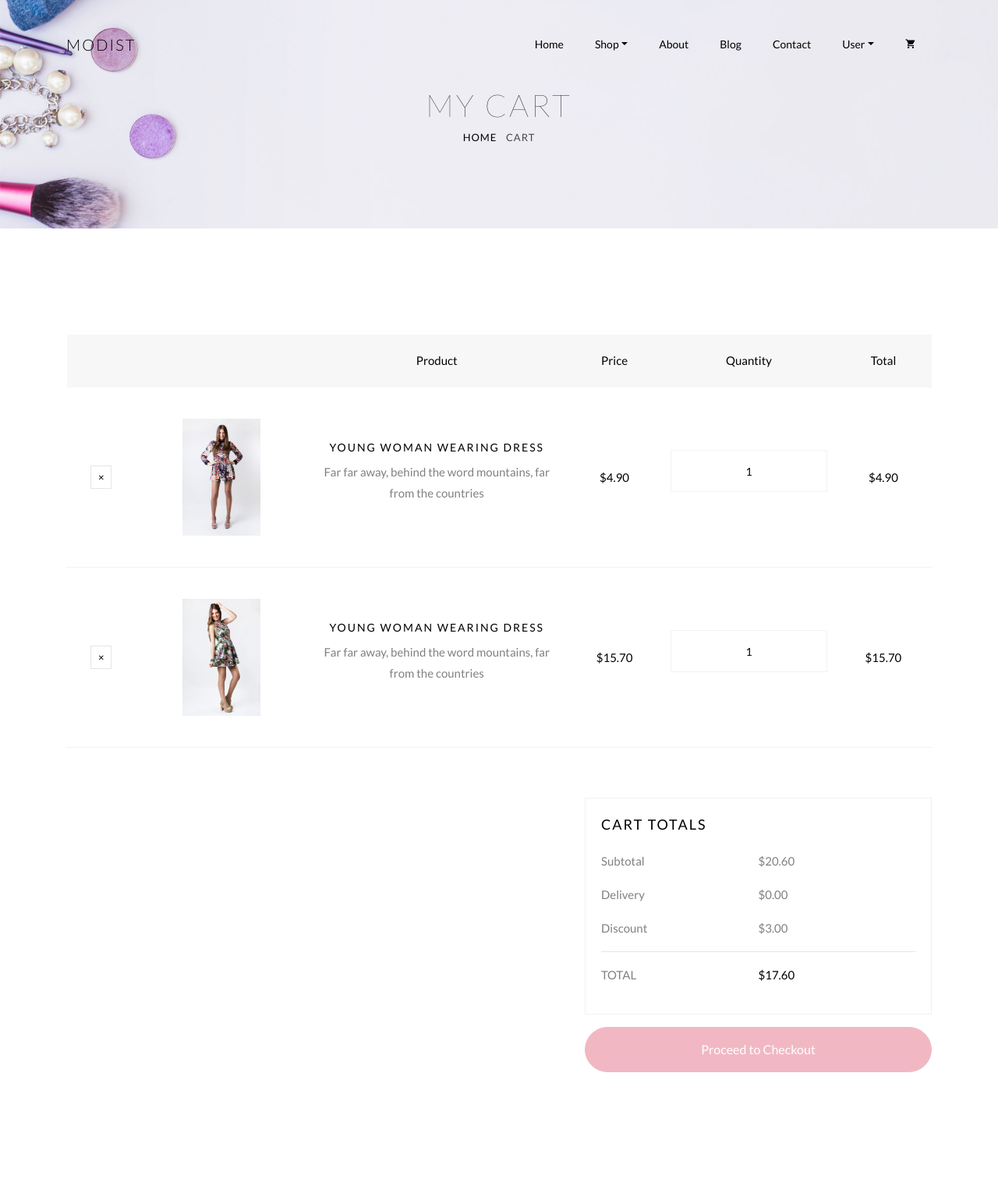
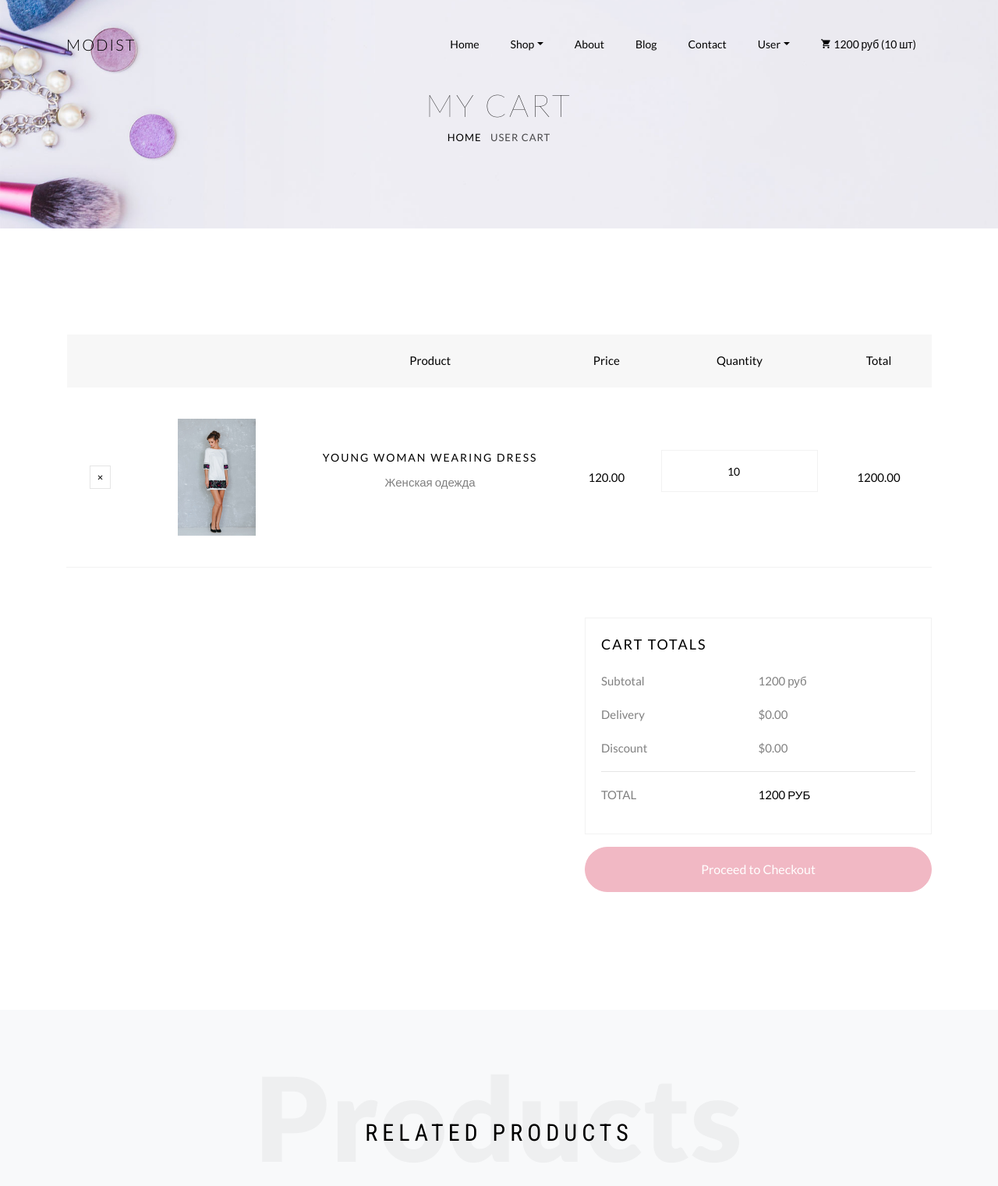
Before and after one commit to Ximaxis/DJ_base, a Django app: page /basket/ in a window 1280 px wide. Shown: the top 1521 px of the page at 78% size. Run offline with Django 3.2, Linux system fonts and the light colour scheme; a user stored in the database is signed in; data comes from the database, SQL or seed files in the repository; tables that the repository leaves empty hold one stand-in row (values such as "Sample post"); some libraries are stand-ins or nearby versions; some web fonts are replaced.

Commit message:
Lesson 6 TEMP

```diff
--- a/authnapp/views.py
+++ b/authnapp/views.py
@@ -10,6 +10,8 @@ def login(request):
     title = "вход"
 
     login_form = ShopUserLoginForm(data=request.POST or None)
+    next_page = request.GET["next"] if "next" in request.GET.keys() else ""
+
     if request.method == "POST" and login_form.is_valid():
         username = request.POST["username"]
         password = request.POST["password"]
@@ -17,9 +19,11 @@ def login(request):
         user = auth.authenticate(username=username, password=password)
         if user and user.is_active:
             auth.login(request, user)
+            if "next_page" in request.POST.keys():
+                return HttpResponseRedirect(request.POST["next_page"])
             return HttpResponseRedirect(reverse("main"))
 
-    content = {"title": title, "login_form": login_form}
+    content = {"title": title, "login_form": login_form, "next_page": next_page}
     return render(request, "authnapp/login.html", content)
 
 
--- a/basketapp/urls.py
+++ b/basketapp/urls.py
@@ -9,5 +9,6 @@ app_name = BasketappConfig.name
 urlpatterns = [
     path("", basketapp.basket, name="cart"),
     path("add/<slug:slug>/", basketapp.basket_add, name="add"),
-    path("remove/<int:pk>)/", basketapp.basket_remove, name="remove")
+    path("remove/<int:pk>/", basketapp.basket_remove, name="remove"),
+    path("edit/<int:pk>/<int:quantity>/", basketapp.basket_edit, name="edit"),
     ]
--- a/basketapp/views.py
+++ b/basketapp/views.py
@@ -1,15 +1,29 @@
+from django.conf import settings
+from django.contrib.auth.decorators import login_required
+from django.http import JsonResponse
 from django.shortcuts import HttpResponseRedirect, get_object_or_404, render
+from django.template.loader import render_to_string
+from django.urls import reverse
 from .models import Basket
 from mainapp.models import Products
 
 
+@login_required
 def basket(request):
-    title = "Корзина"
-    content = {"title": title}
-    return render(request, 'mainapp/cart.html', content)
+    title = "корзина"
+    basket_items = Basket.objects.filter(user=request.user).order_by("product__category")
+    basket = []
+    if request.user.is_authenticated:
+        basket = Basket.objects.filter(user=request.user)
+    content = {"title": title, "basket_items": basket_items, "media_url": settings.MEDIA_URL,
+               "project_settings": settings, "basket": basket}
+    return render(request, "mainapp/cart.html", content)
 
 
+@login_required
 def basket_add(request, slug):
+    if "login" in request.META.get("HTTP_REFERER"):
+        return HttpResponseRedirect(reverse("products:product", args=[slug]))
     product = get_object_or_404(Products, slug=slug)
     basket = Basket.objects.filter(user=request.user, product=product).first()
 
@@ -22,6 +36,29 @@ def basket_add(request, slug):
     return HttpResponseRedirect(request.META.get("HTTP_REFERER"))
 
 
-def basket_remove(request):
-    content = {}
-    return render(request, "mainapp/cart.html", content)
+@login_required
+def basket_remove(request, pk):
+    basket_record = get_object_or_404(Basket, pk=pk)
+    basket_record.delete()
+    return HttpResponseRedirect(request.META.get("HTTP_REFERER"))
+
+
+@login_required
+def basket_edit(request, pk, quantity):
+    if request.is_ajax():
+        print(f"{pk} - {quantity}")
+        new_basket_item = Basket.objects.get(pk=int(pk))
+
+        if quantity > 0:
+            new_basket_item.quantity = quantity
+            new_basket_item.save()
+        else:
+            new_basket_item.delete()
+
+        basket_items = Basket.objects.filter(user=request.user)
+
+        content = {"basket_items": basket_items, "media_url": settings.MEDIA_URL}
+
+        result = render_to_string("mainapp/includes/inc_basket_list.html", content)
+
+        return JsonResponse({"result": result})
--- a/django_shop/settings.py
+++ b/django_shop/settings.py
@@ -133,6 +133,10 @@ MEDIA_URL = '/media/'
 
 AUTH_USER_MODEL = 'authnapp.ShopUser'
 
+# Set login path:
+#   https://docs.djangoproject.com/en/2.2/ref/settings/#login-url
+LOGIN_URL = "authnapp:login"
+
 INTERNAL_IPS = ['127.0.0.1']
 
 CKEDITOR_UPLOAD_PATH = "uploads/"
--- a/mainapp/models.py
+++ b/mainapp/models.py
@@ -34,7 +34,7 @@ class Products(models.Model):
     created_at = models.DateTimeField(verbose_name="дата добавления в каталог", auto_now_add=True)
     photo = models.ImageField(upload_to="products_images", blank=True)
     price = models.DecimalField(verbose_name="цена продукта", max_digits=8, decimal_places=2, default=0)
-    quantity = models.DecimalField(verbose_name="цена продукта", max_digits=5, decimal_places=0, default=0)
+    quantity = models.DecimalField(verbose_name="Продуктов в наличии", max_digits=5, decimal_places=0, default=0)
 
     def get_absolute_url(self):
         return reverse('products', kwargs={"slug": self.slug})
--- a/mainapp/templates/base.html
+++ b/mainapp/templates/base.html
@@ -1,5 +1,6 @@
 <!DOCTYPE html>
 <html lang="en">
+
 <head>
 	<meta charset="UTF-8">
 	<title>
@@ -31,9 +32,11 @@
 	<link rel="stylesheet" href="{% static 'css/flaticon.css' %}">
 	<link rel="stylesheet" href="{% static 'css/icomoon.css' %}">
 	<link rel="stylesheet" href="{% static 'css/style.css' %}">
+
 </head>
+
 <body>
-{% include 'includes/inc_menu.html' %}
+	{% include 'mainapp/includes/inc_menu.html' %}
 
 	{% block content %}
 	{% endblock %}
@@ -118,7 +121,10 @@
 				<div class="col-md-12 text-center">
 
 					<p>
-						  Copyright &copy;<script>document.write(new Date().getFullYear());</script> All rights reserved | This template is made with <i class="icon-heart color-danger" aria-hidden="true"></i> by <a href="https://colorlib.com" target="_blank">Colorlib</a>
+						Copyright &copy;<script>
+							document.write(new Date().getFullYear());
+
+						</script> All rights reserved | This template is made with <i class="icon-heart color-danger" aria-hidden="true"></i> by <a href="https://colorlib.com" target="_blank">Colorlib</a>
 
 					</p>
 				</div>
@@ -129,8 +135,9 @@
 
 
 
-  <div id="ftco-loader" class="show fullscreen"><svg class="circular" width="48px" height="48px"><circle class="path-bg" cx="24" cy="24" r="22" fill="none" stroke-width="4" stroke="#eeeeee"/><circle class="path" cx="24" cy="24" r="22" fill="none" stroke-width="4" stroke-miterlimit="10" stroke="#F96D00"/></svg></div>
-
+	<div id="ftco-loader" class="show fullscreen"><svg class="circular" width="48px" height="48px">
+			<circle class="path-bg" cx="24" cy="24" r="22" fill="none" stroke-width="4" stroke="#eeeeee" />
+			<circle class="path" cx="24" cy="24" r="22" fill="none" stroke-width="4" stroke-miterlimit="10" stroke="#F96D00" /></svg></div>
 
 <script src="{% static 'js/jquery.min.js' %}"></script>
   <script src="{% static 'js/jquery-migrate-3.0.1.min.js' %}"></script>
@@ -148,5 +155,12 @@
   <script src="https://maps.googleapis.com/maps/api/js?key=AIzaSyBVWaKrjvy3MaE7SQ74_uJiULgl1JY0H2s&sensor=false"></script>
   <script src="{% static 'js/google-map.js' %}"></script>
   <script src="{% static 'js/main.js' %}"></script>
+<script src="{% static 'js/jquery-3.2.1.min.js' %}"></script>
+    <script src="{% static 'js/basket_script.js' %}"></script>
+
+
+
+
 </body>
+
 </html>
--- a/mainapp/templates/mainapp/cart.html
+++ b/mainapp/templates/mainapp/cart.html
@@ -10,7 +10,7 @@
 		<div class="row no-gutters slider-text align-items-center justify-content-center">
 			<div class="col-md-9 ftco-animate text-center">
 				<h1 class="mb-0 bread">My Cart</h1>
-            <p class="breadcrumbs"><span class="mr-2"><a href="index.html">Home</a></span> <span>Cart</span></p>
+				<p class="breadcrumbs"><span class="mr-2"><a href="index.html">Home</a></span> <span>{% if user.first_name %}{{ user.first_name|title}}{% else %}User{% endif %} Cart</span></p>
 			</div>
 		</div>
 	</div>
@@ -33,59 +33,21 @@
 							</tr>
 						</thead>
 						<tbody>
-						      <tr class="text-center">
-						        <td class="product-remove"><a href="#"><span class="ion-ios-close"></span></a></td>
-
-						        <td class="image-prod"><div class="img" style="background-image:url(/static/img/product-3.jpg);"></div></td>
-
-						        <td class="product-name">
-						        	<h3>Young Woman Wearing Dress</h3>
-						        	<p>Far far away, behind the word mountains, far from the countries</p>
-						        </td>
-
-						        <td class="price">$4.90</td>
-
-						        <td class="quantity">
-						        	<div class="input-group mb-3">
-					             	<input type="text" name="quantity" class="quantity form-control input-number" value="1" min="1" max="100">
+							<div class="basket_list">
+								{% include 'mainapp/includes/inc_basket_list.html' %}
 							</div>
-					          </td>
-
-						        <td class="total">$4.90</td>
-						      </tr><!-- END TR-->
-
-						      <tr class="text-center">
-						        <td class="product-remove"><a href="#"><span class="ion-ios-close"></span></a></td>
-
-						        <td class="image-prod"><div class="img" style="background-image:url(/static/img/product-4.jpg);"></div></td>
-
-						        <td class="product-name">
-						        	<h3>Young Woman Wearing Dress</h3>
-						        	<p>Far far away, behind the word mountains, far from the countries</p>
-						        </td>
-
-						        <td class="price">$15.70</td>
-
-						        <td class="quantity">
-						        	<div class="input-group mb-3">
-					             	<input type="text" name="quantity" class="quantity form-control input-number" value="1" min="1" max="100">
-					          	</div>
-					          </td>
-
-						        <td class="total">$15.70</td>
-						      </tr><!-- END TR-->
 						</tbody>
 					</table>
 				</div>
-    			</div>
-    		</div>
+
+				{% if basket_items %}
 				<div class="row justify-content-end">
 					<div class="col col-lg-5 col-md-6 mt-5 cart-wrap ftco-animate">
 						<div class="cart-total mb-3">
 							<h3>Cart Totals</h3>
 							<p class="d-flex">
 								<span>Subtotal</span>
-    						<span>$20.60</span>
+								<span>{{ basket_items.0.total_cost|floatformat:0 }} руб</span>
 							</p>
 							<p class="d-flex">
 								<span>Delivery</span>
@@ -93,17 +55,21 @@
 							</p>
 							<p class="d-flex">
 								<span>Discount</span>
-    						<span>$3.00</span>
+								<span>$0.00</span>
 							</p>
 							<hr>
 							<p class="d-flex total-price">
 								<span>Total</span>
-    						<span>$17.60</span>
+								<span>{{ basket_items.0.total_cost|floatformat:0 }} руб</span>
 							</p>
 						</div>
-    				<p class="text-center"><a href="checkout.html" class="btn btn-primary py-3 px-4">Proceed to Checkout</a></p>
+						<p class="text-center"><a href="{% url 'checkout' %}" class="btn btn-primary py-3 px-4">Proceed to Checkout</a></p>
 					</div>
 				</div>
+				{% endif %}
+			</div>
+		</div>
+
 	</div>
 </section>
 
@@ -229,43 +195,4 @@
 		</div>
 	</div>
 </section>
-
-
-  <script>
-		$(document).ready(function(){
-
-		var quantitiy=0;
-		   $('.quantity-right-plus').click(function(e){
-
-		        // Stop acting like a button
-		        e.preventDefault();
-		        // Get the field name
-		        var quantity = parseInt($('#quantity').val());
-
-		        // If is not undefined
-
-		            $('#quantity').val(quantity + 1);
-
-
-		            // Increment
-
-		    });
-
-		     $('.quantity-left-minus').click(function(e){
-		        // Stop acting like a button
-		        e.preventDefault();
-		        // Get the field name
-		        var quantity = parseInt($('#quantity').val());
-
-		        // If is not undefined
-
-		            // Increment
-		            if(quantity>0){
-		            $('#quantity').val(quantity - 1);
-		            }
-		    });
-
-		});
-	</script>
-
 {% endblock %}
--- /dev/null
+++ b/mainapp/templates/mainapp/includes/inc_basket_list.html
@@ -0,0 +1,25 @@
+{% for item in basket_items %}
+<tr class="text-center">
+	<td class="product-remove"><a href="{% url 'basket:remove' item.pk %}"><span class="ion-ios-close"></span></a></td>
+
+	<td class="image-prod">
+		<div class="img" style="background-image: url({{ media_url }}{{ item.product.photo }});"></div>
+	</td>
+
+	<td class="product-name">
+		<h3>{{ item.product.title }}</h3>
+		<p>{{ item.product.category.name }}</p>
+	</td>
+
+	<td class="price">{{ item.product.price }}</td>
+
+	<td class="quantity">
+		<div class="input-group mb-3">
+			<input type="number" name="{{ item.pk }}" class="quantity form-control input-number" min="0" max="{{ item.max_count }}" value="{{ item.quantity }}">
+
+		</div>
+	</td>
+
+	<td class="total">{{ item.product_cost }}</td>
+</tr><!-- END TR-->
+{% endfor %}
--- a/mainapp/templates/includes/inc_menu.html
+++ b/mainapp/templates/mainapp/includes/inc_menu.html
@@ -38,7 +38,13 @@
 				{% endif %}
 		</div>
 		</li>
-		<li class="nav-item cta cta-colored"><a href="{% url 'basket:cart' %}" class="nav-link"><span class="icon-shopping_cart"></span>{% if basket %} {{ basket|length }} {% endif %}</a></li>
+		<li class="nav-item cta cta-colored">{% if user.is_authenticated %}<a href="{% url 'basket:cart' %}" class="nav-link"><span class="icon-shopping_cart"></span>{% if basket %}
+            {{ basket.0.total_cost|floatformat:0 }} руб ({{ basket.0.total_quantity }} шт)
+        {% endif %}</a>{% else %}
+				<a class="nav-link"  href="{% url 'auth:login' %}"><span class="icon-shopping_cart"></span>
+
+					</a>
+				{% endif %}</li>
 
 		</ul>
 	</div>
--- a/mainapp/templates/mainapp/product-single.html
+++ b/mainapp/templates/mainapp/product-single.html
@@ -55,7 +55,7 @@
 	             	</span>
 	          	</div>
           	</div>
-          	<p><a href="cart.html" class="btn btn-primary py-3 px-5">Add to Cart</a></p>
+          	<p><a href="#" class="btn btn-primary py-3 px-5">Add to Cart</a></p>
     			</div>
     		</div>
     	</div>
--- /dev/null
+++ b/static/js/basket_script.js
@@ -0,0 +1,43 @@
+jQuery(document).ready(function () {
+
+    /*
+    // можем получить DOM-объект меню через JS
+    var menu = document.getElementsByClassName('menu')[0];
+    menu.addEventListener('click', function () {
+        console.log(event);
+        event.preventDefault();
+    });
+
+    // можем получить DOM-объект меню через jQuery
+    $('.menu').on('click', 'a', function () {
+        console.log('event', event);
+        console.log('this', this);
+        console.log('event.target', event.target);
+        event.preventDefault();
+    });
+
+    // получаем атрибут href
+    $('.menu').on('click', 'a', function () {
+        var target_href = event.target.href;
+        if (target_href) {
+            console.log('нужно перейти: ', target_href);
+        }
+        event.preventDefault();
+    });
+    */
+
+    // добавляем ajax-обработчик для обновления количества товара
+    jQuery('.basket_list').on('click', 'input[type="number"]', function () {
+        let target_href = event.target;
+        if (target_href) {
+            $.ajax({
+                url: "/basket/edit/" + target_href.name + "/" + target_href.value + "/",
+                success: function (data) {
+                    $('.basket_list').html(data.result);
+                    console.log('ajax done');
+                },
+            });
+        }
+        event.preventDefault();
+    });
+});
```
Also changed, not shown: basketapp/models.py (+24 -0 lines), mainapp/views.py (+5 -2 lines), mainapp/migrations/0004_auto_20200524_1424.py (added). Lines whose indentation alone changed are shown as unchanged.
